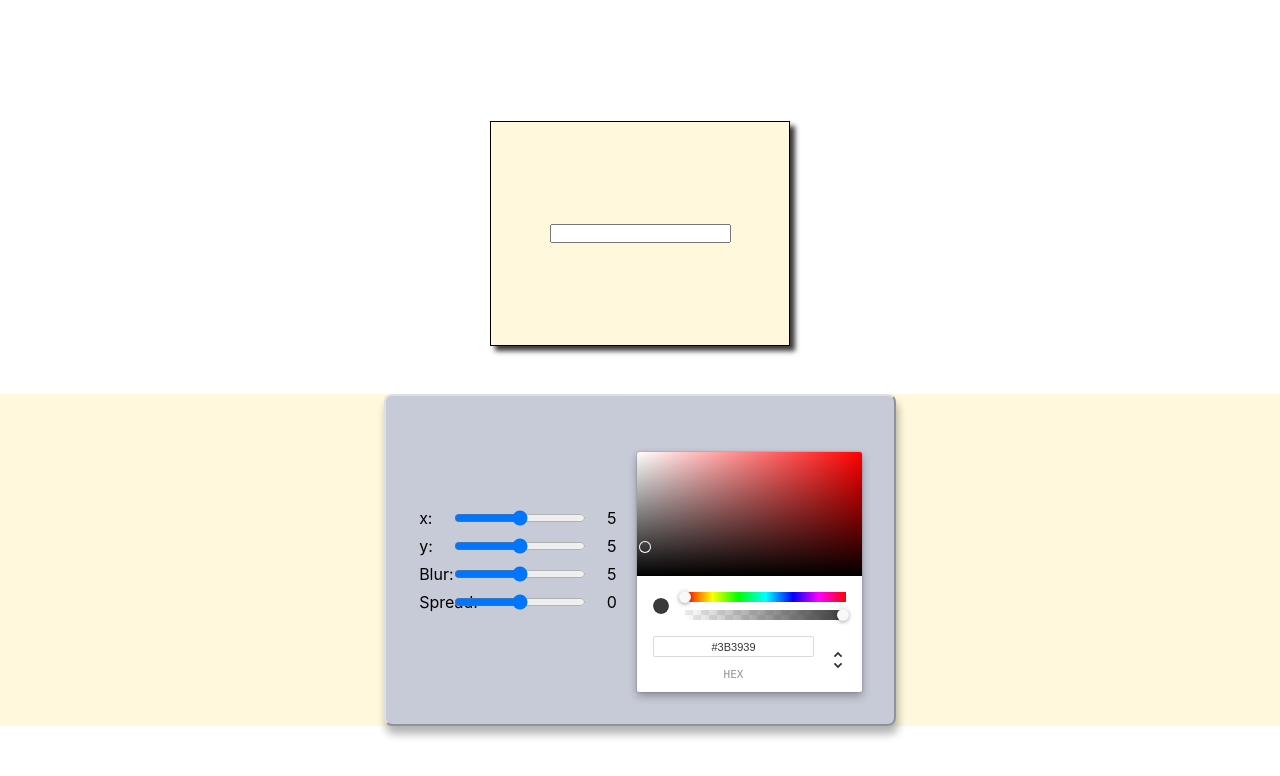
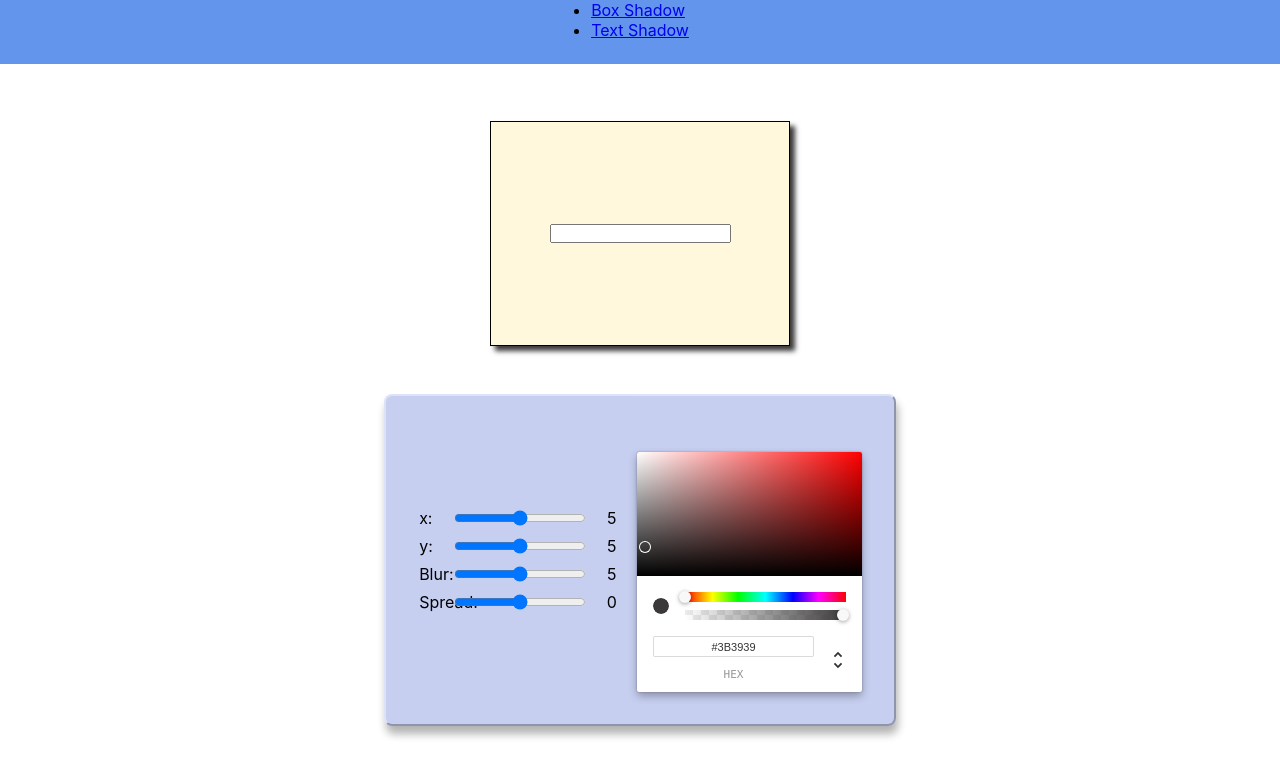
Before and after one commit to cmarioep/CSS-Generator, a React (Create React App) app: page / in a window 1280 px wide. Shown: the top 776 px of the page. Built offline with nearby package versions, Linux system fonts and the light colour scheme.

Commit message:
New Layout and page for Box-Shadow

```diff
--- a/src/App.css
+++ /dev/null
@@ -1,9 +0,0 @@
-.app {
-  display: flex;
-  flex-direction: column;
-  justify-content: center;
-  overflow: hidden;
-  width: 100%;
-  height: 100vh;
-  /* padding: 1rem; */
-}
--- a/src/App.js
+++ b/src/App.js
@@ -1,21 +1,15 @@
-import Controls from './Containers/Controls';
-import InputControls from './Containers/InputControls';
-import Viewer from './Containers/Viewer';
-import Box from './Components/Box';
 import {DataProvider} from './Context/DataContext';
+import Layout from './Containers/Layout';
+import BoxShadow from './Pages/Box-Shadow';
 
-import './App.css';
 
 function App() {
   return (
-    <div className="app">
+    <div>
       <DataProvider>
-        <Viewer>
-          <Box />
-        </Viewer>
-        <Controls>
-          <InputControls/>
-        </Controls>
+        <Layout>
+          <BoxShadow />
+        </Layout>
       </DataProvider>
     </div>
   );
--- /dev/null
+++ b/src/Components/Header.js
@@ -0,0 +1,18 @@
+import './header.css';
+
+function Header() {
+    return (
+        <nav>
+            <ul>
+                <li>
+                    <a href="/">Box Shadow</a>
+                </li>
+                <li>
+                    <a href="/text-shadow">Text Shadow</a>
+                </li>
+            </ul>
+        </nav>
+    );
+}
+
+export default Header;
--- /dev/null
+++ b/src/Components/header.css
@@ -0,0 +1,13 @@
+nav {
+    position: fixed;
+    top: 0;
+    left: 0;
+
+    display: flex;
+    justify-content: center;
+
+    width: 100%;
+    height: 8vh;
+
+    background-color: cornflowerblue;
+}
--- a/src/Containers/Controls.css
+++ b/src/Containers/Controls.css
@@ -4,7 +4,5 @@
     justify-content: center;
     align-items: center;
     height: 60vh;
-    background-color: cornsilk;
-
     /* border: indigo 1px solid; */
 }
--- /dev/null
+++ b/src/Containers/Layout.js
@@ -0,0 +1,13 @@
+import Header from '../Components/Header';
+
+
+const Layout = ({children}) => {
+    return(
+        <div>
+            <Header />
+            {children}
+        </div>
+    );
+};
+
+export default Layout;
--- /dev/null
+++ b/src/Pages/Box-Shadow.js
@@ -0,0 +1,24 @@
+import Controls from '../Containers/Controls';
+import InputControls from '../Containers/InputControls';
+import Viewer from '../Containers/Viewer';
+import Box from '../Components/Box';
+
+import './generalLayout.css';
+
+
+function BoxShadow() {
+    return (
+        <div className="layout">
+            <Viewer>
+                <Box />
+            </Viewer>
+            <Controls>
+                <InputControls/>
+            </Controls>
+        </div>
+
+    );
+}
+
+
+export default BoxShadow;
--- /dev/null
+++ b/src/Pages/generalLayout.css
@@ -0,0 +1,10 @@
+.layout {
+    display: flex;
+    flex-direction: column;
+    justify-content: center;
+    overflow: hidden;
+
+    width: 100%;
+    height: 100vh;
+    padding: 8vh 0;
+}
```
